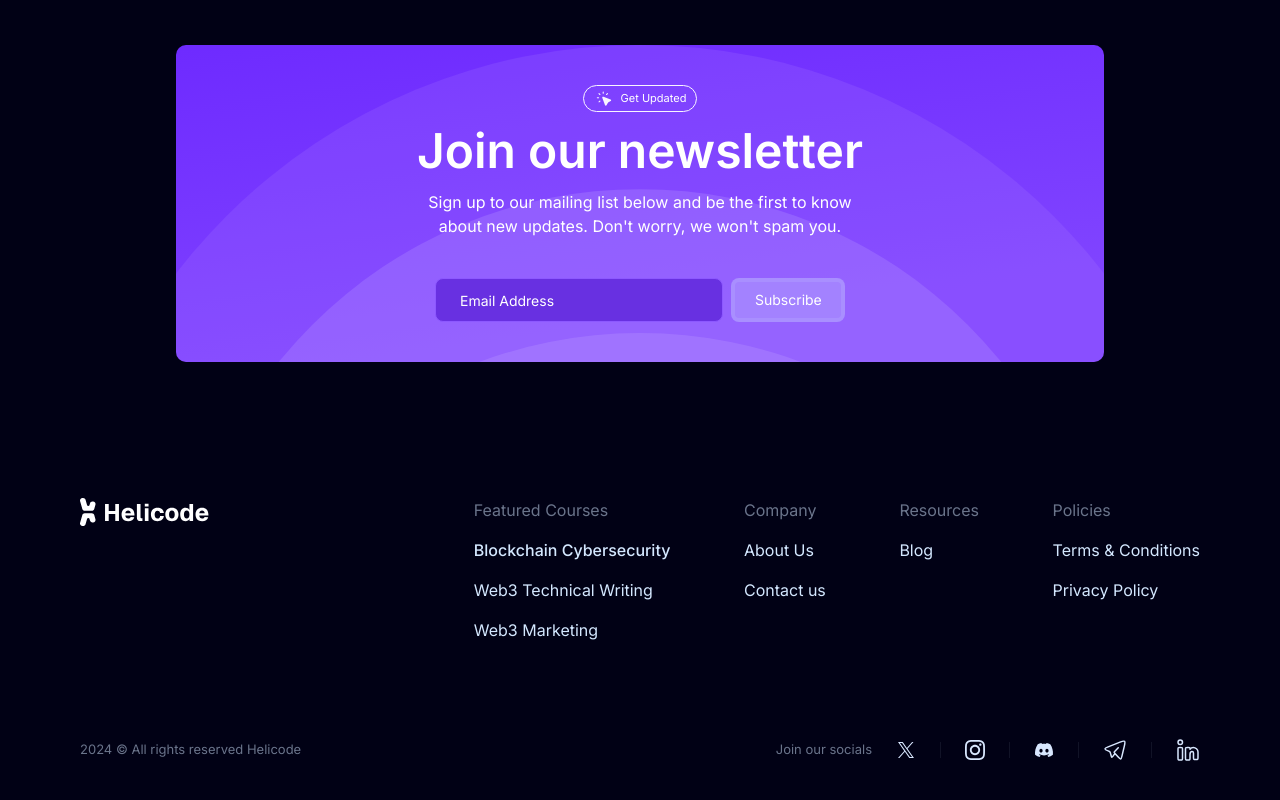
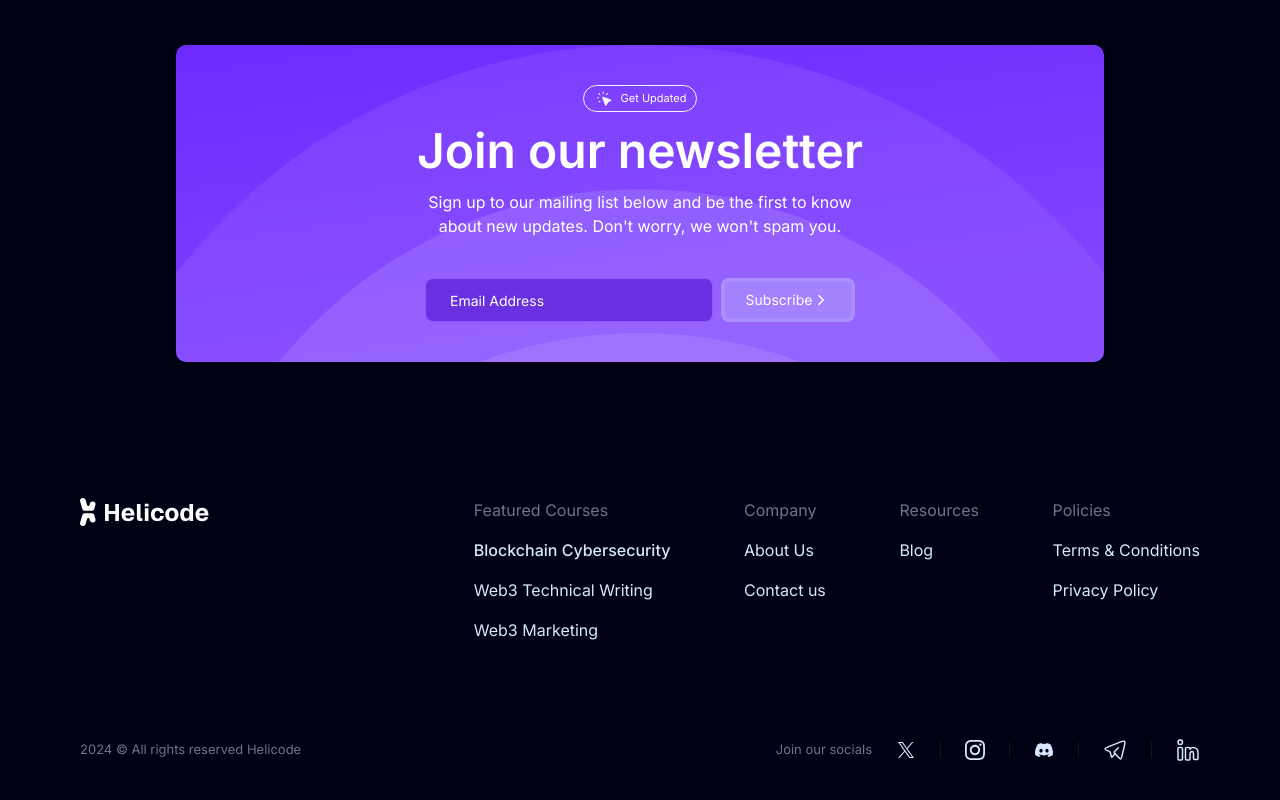
Before and after one commit to Marvelousy20/Helicode, a Next.js app: page / in a window 1280 px wide. Shown: the part 4069-4869 px from the top of the page. Built offline with nearby package versions, Linux system fonts and the light colour scheme; no server answers.

Commit message:
added subscribers page

```diff
--- a/src/components/Newsletter/index.tsx
+++ b/src/components/Newsletter/index.tsx
@@ -1,7 +1,75 @@
+"use client";
+import { useState, useEffect } from "react";
 import { ChevronRight } from "lucide-react";
 import Image from "next/image";
+import { z } from "zod";
+import { useForm, Controller } from "react-hook-form";
+import { zodResolver } from "@hookform/resolvers/zod";
+import { useSubscribersMutation } from "@/redux/feature/newsletter/newsletterApi";
+import {
+  Dialog,
+  DialogContent,
+  DialogHeader,
+  DialogTitle,
+  DialogDescription,
+  DialogFooter,
+} from "@/components/ui/dialog";
+
+const schema = z.object({
+  email: z
+    .string()
+    .email({ message: "Please enter a valid email address" })
+    .min(5, { message: "Email must be at least 5 characters" })
+    .max(100, { message: "Email must be less than 100 characters" }),
+});
 
 export default function NewsLetter() {
+  const [isSuccess, setIsSuccess] = useState(false);
+  const [errorMessage, setErrorMessage] = useState("");
+
+  const {
+    control,
+    handleSubmit,
+    formState: { errors },
+    setError,
+    reset,
+  } = useForm<z.infer<typeof schema>>({
+    resolver: zodResolver(schema),
+    defaultValues: {
+      email: "",
+    },
+  });
+
+  const [
+    subscribers,
+    {
+      data: subscribersData,
+      isLoading,
+      error,
+      isError,
+      isSuccess: subscribersSuccess,
+    },
+  ] = useSubscribersMutation();
+
+  const onSubmit = async (values: z.infer<typeof schema>) => {
+    try {
+      setErrorMessage("");
+      await subscribers(values).unwrap();
+      setIsSuccess(true);
+      reset();
+    } catch (error: any) {
+      setErrorMessage(
+        error.data?.message || "Something went wrong! Please try again."
+      );
+
+      setError("root", {
+        type: "manual",
+        message:
+          error.data?.message || "something went wrong! Please try again.",
+      });
+    }
+  };
+
   return (
     <section className="max-w-7xl mx-auto lg:px-24 mt-20 lg:mt-[12rem]">
       <div className="bg-newsletter-gradient py-10 text-center rounded-[10px] relative overflow-hidden">
@@ -46,22 +114,58 @@ export default function NewsLetter() {
             updates. Don&apos;t worry, we won&apos;t spam you.
           </p>
 
+          <form onSubmit={handleSubmit(onSubmit)}>
             <div className="flex justify-center gap-2 mt-10 max-w-[]">
+              <div>
+                <Controller
+                  name="email"
+                  control={control}
+                  render={({ field }) => (
                     <input
-              type="text"
+                      {...field}
+                      type="email"
                       placeholder="Email Address"
                       className="w-[60%] md:w-[288px] bg-[#6830E1] text-white text-sm h-[44px] rounded-[8px] border border-[#8D58FF] placeholder:text-white px-6"
-              // className="bg-[#6830E1] text-white text-sm h-[44px] rounded-[8px] border border-[#8D58FF] placeholder:text-white px-6"
                     />
-            {/* <button className="> */}
-            {/* <div className="bg-[#D4E8FF1F] inline-flex rounded-[12px] p-1.5"> */}
-            <button className="w-[40%] md:w-[114px] flex items-center h-[44px] text-sm border-4 border-[#D4E8FF1F] rounded-[8px] px-5 bg-[#A382FF] transition-colors duration-300 hover:bg-primary/90">
+                  )}
+                />
+                {errors.email && (
+                  <p className="text-red-500">{errors.email.message}</p>
+                )}
+              </div>
+
+              <button
+                type="submit"
+                className="w-[40%] md:w-[134px] flex justify-center items-center h-[44px] text-sm border-4 border-[#D4E8FF1F] rounded-[8px] px-5 bg-[#A382FF] transition-colors duration-300 hover:bg-primary/90"
+                disabled={isLoading}
+              >
+                {isLoading ? (
+                  "Subscribing..."
+                ) : (
+                  <>
                     Subscribe <ChevronRight size={18} />
+                  </>
+                )}
               </button>
-            {/* </div> */}
+            </div>
+
+            {errorMessage && (
+              <p className="text-red-500 mt-2">{errorMessage}</p>
+            )}
+          </form>
         </div>
       </div>
-      </div>
+
+      <Dialog open={isSuccess} onOpenChange={setIsSuccess}>
+        <DialogContent>
+          <DialogHeader>
+            <DialogTitle>Success!</DialogTitle>
+            <DialogDescription>
+              You have successfully subscribed to our newsletter.
+            </DialogDescription>
+          </DialogHeader>
+        </DialogContent>
+      </Dialog>
     </section>
   );
 }
--- a/src/redux/feature/newsletter/newsletterApi.ts
+++ b/src/redux/feature/newsletter/newsletterApi.ts
@@ -2,8 +2,8 @@ import { endpoints } from "@/redux/endpoints";
 import { apiSlice } from "../apiSlice";
 
 interface subscribersProps {
-  firstName: string;
-  lastName: string;
+  firstName?: string;
+  lastName?: string;
   email: string;
 }
 
```
Lines whose indentation alone changed are shown as unchanged.
